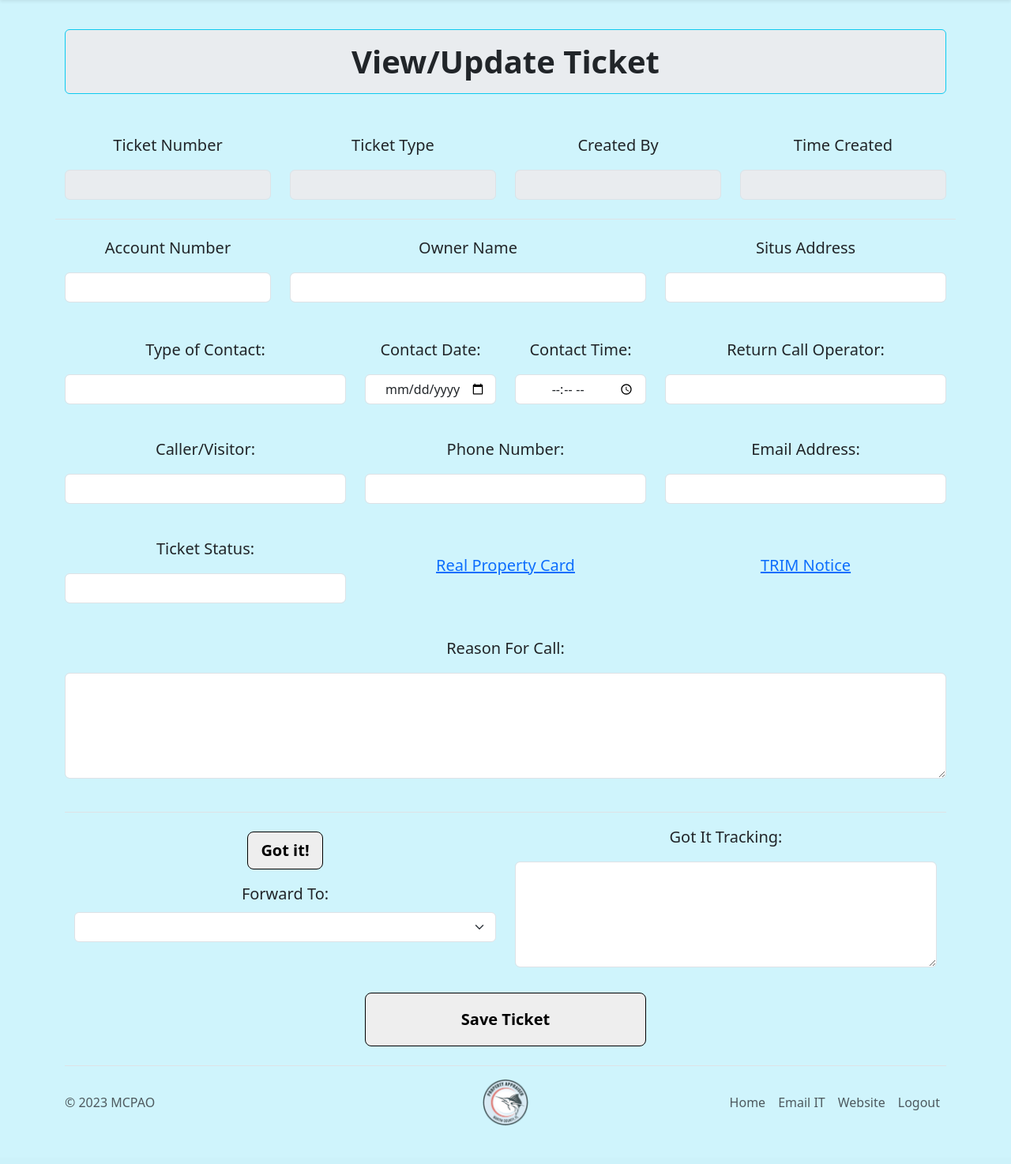
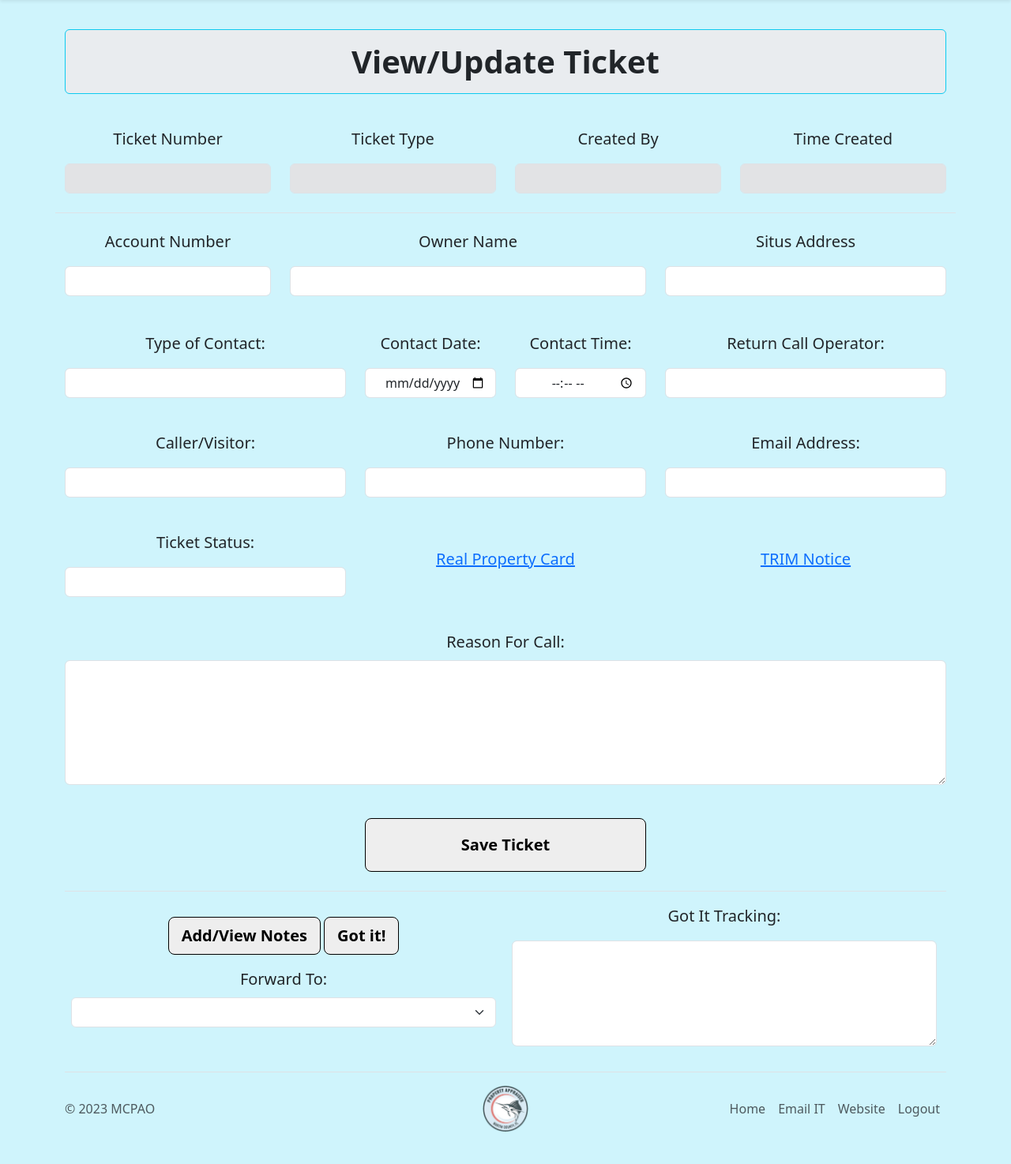
Before and after one commit to Deltron2020/CustomerTrackingWebApp, a Flask app: template app/templates/CT_UpdateTicket.html in a window 1280 px wide. Shown: the part 67-1541 px from the top of the page at 79% size. Before the commit the page ends 1492 px from the top, so only its background shows below. Run offline with Flask 3, Linux system fonts and the light colour scheme; the template is opened without the code that fills it, so the values that code supplies are empty; parts of the project's set-up code (start-up, migrations or seed data) failed here and were passed over; some libraries are stand-ins or nearby versions.

Commit message:
Correspondence Notes completely functional, minor changes to existing modals

```diff
--- a/app/templates/CT_Ticket.html
+++ b/app/templates/CT_Ticket.html
@@ -31,10 +31,10 @@
         </div>
 
         <script>
-            const myModal = new bootstrap.Modal('#warningModal');
+            const warningModal = new bootstrap.Modal('#warningModal');
 
             window.addEventListener('DOMContentLoaded', () => {
-                myModal.show();
+                warningModal.show();
             });
         </script>
 
--- a/app/templates/CT_TicketCorrespondence.html
+++ b/app/templates/CT_TicketCorrespondence.html
@@ -47,9 +47,51 @@
 
 <div class="container border-top">
     <div class="row mb-3 mt-3 text-center">
-        <div class="col">
+        <div class="col p-2">
 
-            <a id="GotIt" type="button" class="btn btn-secondary btn-lg fw-bold mt-2" data-val="{{ticket_data[0]['TicketNumber']}}" data-action="GOT IT" href=# style="--bs-btn-bg: #eee; --bs-btn-color: #000; --bs-btn-border-color: #000; --bs-btn-hover-color: #000; --bs-btn-hover-bg: #7BCCEE; --bs-btn-line-height: 30px;">Got it! </a>
+            <a id="AddNotes" type="button" class="btn btn-secondary btn-lg fw-bold mt-2" data-val="" data-action="GOT IT" style="--bs-btn-bg: #eee; --bs-btn-color: #000; --bs-btn-border-color: #000; --bs-btn-hover-color: #000; --bs-btn-hover-bg: #7BCCEE; --bs-btn-line-height: 30px;">Add/View Notes </a>
+
+            <div class="modal fade" id="notesModal" tabindex="-1" aria-labelledby="notesModalLabel" aria-hidden="false">
+                  <div class="modal-dialog">
+                    <div class="modal-content">
+                      <div class="modal-header">
+                        <h1 class="modal-title fs-5" id="notesModalLabel">Correspondence Notes</h1>
+                        <button type="button" class="btn-close" data-bs-dismiss="modal" aria-label="Close"></button>
+                      </div>
+                      <div class="modal-body">
+                          <div class="col-md-12">
+                              <label for="CorrespondenceNotesHistory" class="form-label mb-3" style="font-size:20px; font-weight:500;">View Notes History:</label>
+                              <textarea class="form-control bg-secondary-subtle" id="CorrespondenceNotesHistory" name="CorrespondenceNotesHistory" readonly="readonly" aria-label="CorrespondenceNotesHistory" rows="10" aria-describedby="basic-addon1" style="white-space: pre-line; height:400px; text-align: left;">{% for note in correspondence_notes %}{{ "%s %s > %s" % (note['CreateDate'], note['CreateUser'], note['Notes']) }}
+                                  {% endfor %}</textarea>
+                          </div>
+
+                          <form action="/got_it_update/notes_submitted/{{ticket_data[0]['TicketNumber']}}" method="post" autocomplete="off">
+                             <div class="row text-center" style="margin-top:10px; margin-bottom:42px;">
+                               <div class="col-md-12">
+                                   <label for="CorrespondenceNotes" class="form-label mb-3" style="font-size:20px; font-weight:500;">Add Notes:</label>
+                                   <textarea class="form-control" id="CorrespondenceNotes" name="CorrespondenceNotes" aria-label="CorrespondenceNotes" rows="10" aria-describedby="basic-addon1" style="white-space: pre-line; height:400px; text-align: left;"></textarea>
+                              </div>
+                                 <div class="modal-footer">
+                                      <button type="submit" class="btn btn-primary">Submit</button>
+                                      <button type="button" class="btn btn-secondary" data-bs-dismiss="modal">Close</button>
+                                 </div>
+                             </div>
+                          </form>
+                      </div>
+                    </div>
+                  </div>
+            </div>
+
+                <script>
+                    const notesModal = new bootstrap.Modal('#notesModal');
+
+                    $('a#AddNotes').on('click', () => {
+                        notesModal.show();
+                    });
+                </script>
+
+
+            <a id="GotIt" type="button" class="btn btn-secondary btn-lg fw-bold mt-2" data-val="{{ticket_data[0]['TicketNumber']}}" data-action="GOT IT" style="--bs-btn-bg: #eee; --bs-btn-color: #000; --bs-btn-border-color: #000; --bs-btn-hover-color: #000; --bs-btn-hover-bg: #7BCCEE; --bs-btn-line-height: 30px;">Got it! </a>
 
             <div class="mb-3 mt-3">
               <label for="ForwardTo" class="form-label" style="font-size:20px; font-weight:500;">Forward To:</label>
--- a/app/templates/CT_UpdateTicket.html
+++ b/app/templates/CT_UpdateTicket.html
@@ -15,11 +15,11 @@
     {% if reloaded_ticket == 1 %}
 
         <!-- Modal -->
-        <div class="modal fade" id="warningModal" tabindex="-1" aria-labelledby="warningModalLabel" aria-hidden="false">
+        <div class="modal fade" id="reloadModal" tabindex="-1" aria-labelledby="reloadModalLabel" aria-hidden="false">
           <div class="modal-dialog">
             <div class="modal-content">
               <div class="modal-header">
-                <h1 class="modal-title fs-5" id="warningModalLabel">Warning!</h1>
+                <h1 class="modal-title fs-5" id="reloadModalLabel">Warning!</h1>
                 <button type="button" class="btn-close" data-bs-dismiss="modal" aria-label="Close"></button>
               </div>
               <div class="modal-body">
@@ -33,10 +33,10 @@
         </div>
 
         <script>
-            const myModal = new bootstrap.Modal('#warningModal');
+            const reloadModal = new bootstrap.Modal('#reloadModal');
 
             window.addEventListener('DOMContentLoaded', () => {
-                myModal.show();
+                reloadModal.show();
             });
         </script>
 
@@ -49,7 +49,6 @@
 
      <form action="/ticket/update_submitted" method="post" autocomplete="off">
 
-         <fieldset disabled>
             <div class="row text-center border-bottom" style="margin-top:42px; margin-bottom:21px;">
 
              <input type="hidden" readonly id="id" value="{{ticket_data[0]['id']}}" name="id">
@@ -57,26 +56,25 @@
 
               <div class="col-md-3">
                   <label for="TicketNumber" class="form-label mb-3" style="font-size:20px; font-weight:500;">Ticket Number</label>
-                  <input type="number" readonly class="form-control text-center mb-4" id="TicketNumber" value="{{ticket_data[0]['TicketNumber']}}" name="TicketNumber" aria-label="TicketNumber" aria-describedby="basic-addon1">
+                  <input type="number" readonly class="form-control text-center mb-4 bg-secondary-subtle" id="TicketNumber" value="{{ticket_data[0]['TicketNumber']}}" name="TicketNumber" aria-label="TicketNumber" aria-describedby="basic-addon1">
               </div>
 
               <div class="col-md-3">
                   <label for="TicketType" class="form-label mb-3" style="font-size:20px; font-weight:500;">Ticket Type</label>
-                  <input type="text" readonly class="form-control text-center mb-4" id="TicketType" value="{{ticket_data[0]['TicketType']}}" name="TicketType" aria-label="TicketType" aria-describedby="basic-addon1">
+                  <input type="text" readonly class="form-control text-center mb-4 bg-secondary-subtle" id="TicketType" value="{{ticket_data[0]['TicketType']}}" name="TicketType" aria-label="TicketType" aria-describedby="basic-addon1">
               </div>
 
               <div class="col-md-3">
                   <label for="CreateUser" class="form-label mb-3" style="font-size:20px; font-weight:500;">Created By</label>
-                  <input type="text" readonly class="form-control text-center mb-4" id="CreateUser" value="{{ticket_data[0]['CreateUser']}}" name="CreateUser" aria-label="CreatedBy" aria-describedby="basic-addon1">
+                  <input type="text" readonly class="form-control text-center mb-4 bg-secondary-subtle" id="CreateUser" value="{{ticket_data[0]['CreateUser']}}" name="CreateUser" aria-label="CreatedBy" aria-describedby="basic-addon1">
               </div>
 
               <div class="col-md-3">
                   <label for="TimeCreated" class="form-label mb-3" style="font-size:20px; font-weight:500;">Time Created</label>
-                  <input type="text" readonly class="form-control text-center mb-4" id="TimeCreated" value="{{ticket_data[0]['CreateDateTime']}}" name="TimeCreated" aria-label="TimeCreated" aria-describedby="basic-addon1">
+                  <input type="text" readonly class="form-control text-center mb-4 bg-secondary-subtle" id="TimeCreated" value="{{ticket_data[0]['CreateDateTime']}}" name="TimeCreated" aria-label="TimeCreated" aria-describedby="basic-addon1">
               </div>
 
             </div>
-         </fieldset>
 
 
         <div class="row text-center" style="margin-top:0px; margin-bottom:21px;">
@@ -167,27 +165,26 @@
             </div>
        </div>
 
-
          <div class="row text-center" style="margin-top:42px; margin-bottom:42px;">
            <div class="col-md-12">
-               <label for="ReasonForCall" class="form-label mb-3" style="font-size:20px; font-weight:500;">Reason For Call:</label>
-               <textarea class="form-control text-center" id="ReasonForCall" name="CallReason" aria-label="CallReason" rows="5" aria-describedby="basic-addon1">
+               <label for="ReasonForCall" class="form-label mb-2" style="font-size:20px; font-weight:500;">Reason For Call:</label>
+               <textarea class="form-control text-center" id="ReasonForCall" name="CallReason" aria-label="CallReason" rows="6" aria-describedby="basic-addon1">
                    {{ticket_data[0]['ReasonForCall']}}
                </textarea>
 
           </div>
          </div>
 
-         {% include 'CT_TicketCorrespondence.html' %}
-
         <div class ="row text-center">
-             <div class="d-grid gap-5 col-4 mx-auto mt-2">
-                 <button class="btn btn-primary btn-lg fw-bold" type="submit" style="--bs-btn-bg: #eee; --bs-btn-color: #000; --bs-btn-border-color: #000; --bs-btn-hover-color: #000; --bs-btn-hover-bg: #7BCCEE; --bs-btn-line-height: 50px;">
+             <div class="d-grid gap-5 col-4 mx-auto mb-4">
+                 <button id="formSubmit" class="btn btn-primary btn-lg fw-bold" type="submit" style="--bs-btn-bg: #eee; --bs-btn-color: #000; --bs-btn-border-color: #000; --bs-btn-hover-color: #000; --bs-btn-hover-bg: #7BCCEE; --bs-btn-line-height: 50px;">
                     Save Ticket</button>
              </div>
         </div>
 
      </form>
+
+        {% include 'CT_TicketCorrespondence.html' %}
 
     </div>
 
```
Also changed, not shown: app/ct_update_ticket/routes.py (+21 -7 lines), app/ct_update_ticket/sql.py (+34 -1 lines).
